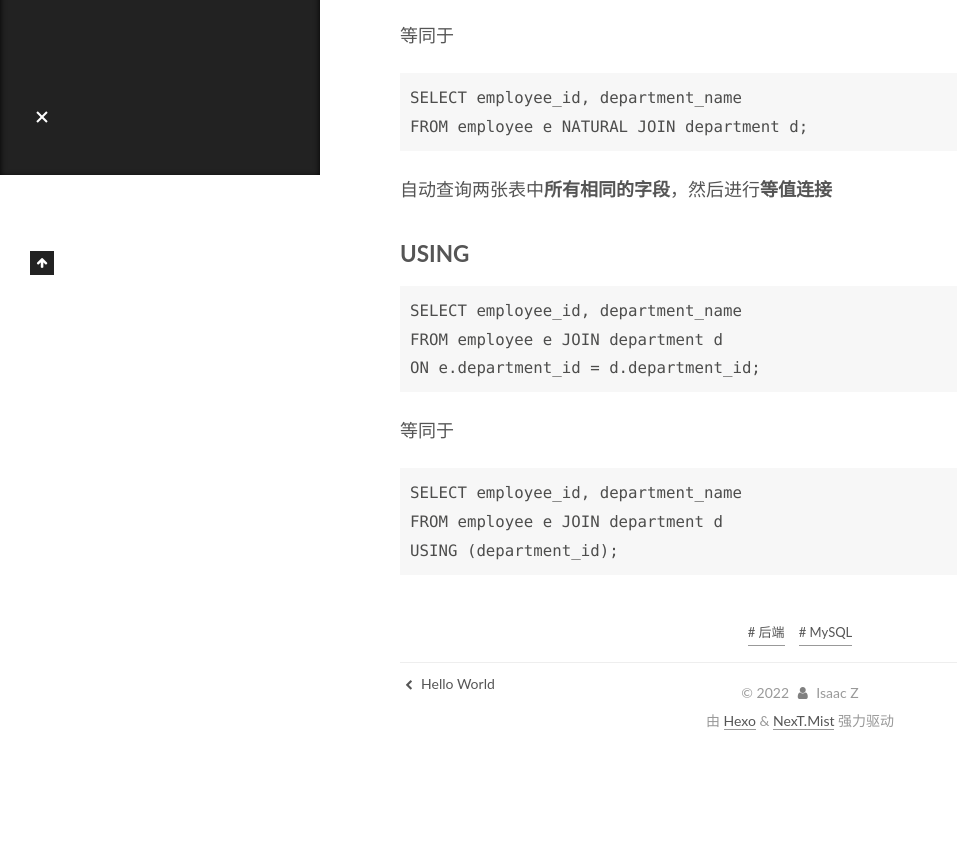
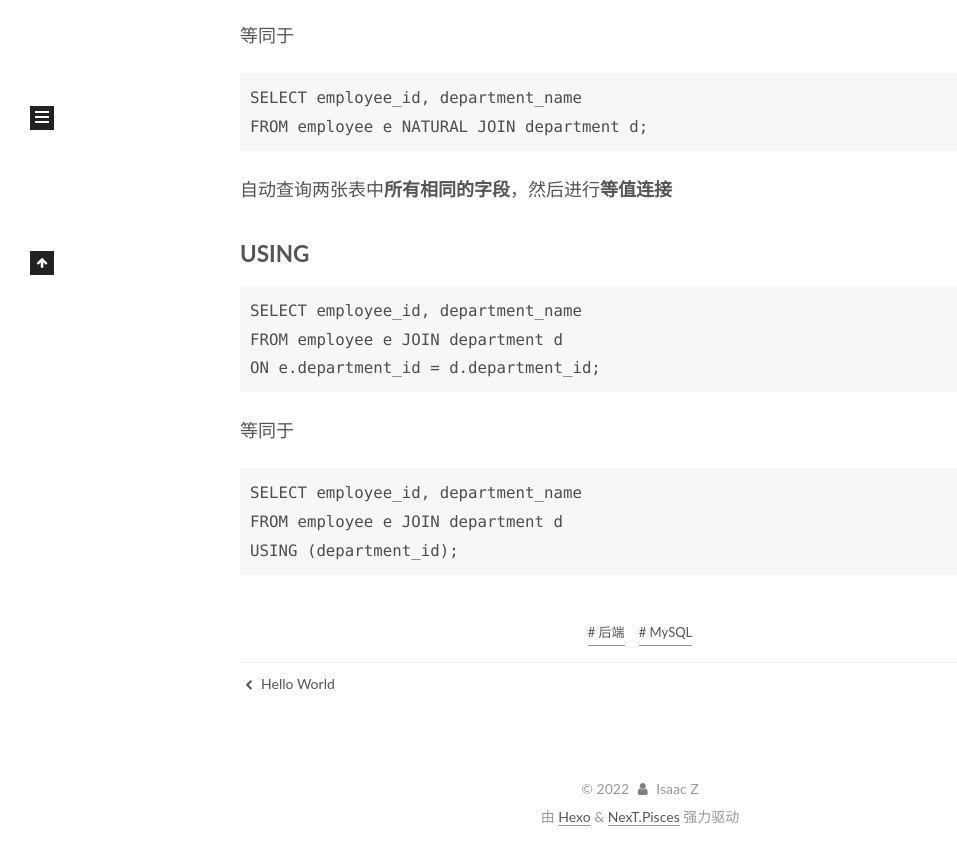
Before and after one commit to isaaczzzz/isaaczzzz.github.io, a plain HTML site: page 2022/04/14/SQL99语法新特性/index.html in a window 1280 px wide. Shown: the part 625-1476 px from the top of the page, without its empty margins (0-957 px from the left). Before the commit the page ends 1380 px from the top, so only its background shows below. Drawn offline with Linux system fonts and the light colour scheme.

Commit message:
Site updated: 2022-04-16 15:48:20

```diff
--- a/2022/04/14/SQL99语法新特性/index.html
+++ b/2022/04/14/SQL99语法新特性/index.html
@@ -17,7 +17,7 @@
 
 <script id="hexo-configurations">
     var NexT = window.NexT || {};
-    var CONFIG = {"hostname":"example.com","root":"/","scheme":"Mist","version":"7.8.0","exturl":false,"sidebar":{"position":"left","display":"post","padding":18,"offset":12,"onmobile":false},"copycode":{"enable":false,"show_result":false,"style":null},"back2top":{"enable":true,"sidebar":false,"scrollpercent":false},"bookmark":{"enable":false,"color":"#222","save":"auto"},"fancybox":false,"mediumzoom":false,"lazyload":false,"pangu":false,"comments":{"style":"tabs","active":null,"storage":true,"lazyload":false,"nav":null},"algolia":{"hits":{"per_page":10},"labels":{"input_placeholder":"Search for Posts","hits_empty":"We didn't find any results for the search: ${query}","hits_stats":"${hits} results found in ${time} ms"}},"localsearch":{"enable":false,"trigger":"auto","top_n_per_article":1,"unescape":false,"preload":false},"motion":{"enable":true,"async":false,"transition":{"post_block":"fadeIn","post_header":"slideDownIn","post_body":"slideDownIn","coll_header":"slideLeftIn","sidebar":"slideUpIn"}}};
+    var CONFIG = {"hostname":"example.com","root":"/","scheme":"Pisces","version":"7.8.0","exturl":false,"sidebar":{"position":"left","display":"post","padding":18,"offset":12,"onmobile":false},"copycode":{"enable":false,"show_result":false,"style":null},"back2top":{"enable":true,"sidebar":false,"scrollpercent":false},"bookmark":{"enable":false,"color":"#222","save":"auto"},"fancybox":false,"mediumzoom":false,"lazyload":false,"pangu":false,"comments":{"style":"tabs","active":null,"storage":true,"lazyload":false,"nav":null},"algolia":{"hits":{"per_page":10},"labels":{"input_placeholder":"Search for Posts","hits_empty":"We didn't find any results for the search: ${query}","hits_stats":"${hits} results found in ${time} ms"}},"localsearch":{"enable":false,"trigger":"auto","top_n_per_article":1,"unescape":false,"preload":false},"motion":{"enable":true,"async":false,"transition":{"post_block":"fadeIn","post_header":"slideDownIn","post_body":"slideDownIn","coll_header":"slideLeftIn","sidebar":"slideUpIn"}}};
   </script>
 
   <meta name="description" content="自然连接SELECT employee_id, department_name FROM employee e JOIN department d ON e.department_id &#x3D; d.department_id AND e.manager_id &#x3D; d.manager_id;  等同于 SELECT employee_id, department_name FROM employee e">
@@ -365,7 +365,7 @@ USING (department_id);
   </span>
   <span class="author" itemprop="copyrightHolder">Isaac Z</span>
 </div>
-  <div class="powered-by">由 <a href="https://hexo.io/" class="theme-link" rel="noopener" target="_blank">Hexo</a> & <a href="https://mist.theme-next.org/" class="theme-link" rel="noopener" target="_blank">NexT.Mist</a> 强力驱动
+  <div class="powered-by">由 <a href="https://hexo.io/" class="theme-link" rel="noopener" target="_blank">Hexo</a> & <a href="https://pisces.theme-next.org/" class="theme-link" rel="noopener" target="_blank">NexT.Pisces</a> 强力驱动
   </div>
 
 
@@ -391,7 +391,7 @@ USING (department_id);
 <script src="/js/motion.js"></script>
 
 
-<script src="/js/schemes/muse.js"></script>
+<script src="/js/schemes/pisces.js"></script>
 
 
 <script src="/js/next-boot.js"></script>
```
Also changed, not shown: 2022/04/14/hello-world/index.html (+3 -3 lines), archives/2022/04/index.html (+3 -3 lines), archives/2022/index.html (+3 -3 lines), archives/index.html (+3 -3 lines), categories/后端/MySQL/index.html (+3 -3 lines), categories/后端/index.html (+3 -3 lines), index.html (+3 -3 lines), tags/MySQL/index.html (+3 -3 lines), tags/后端/index.html (+3 -3 lines).
